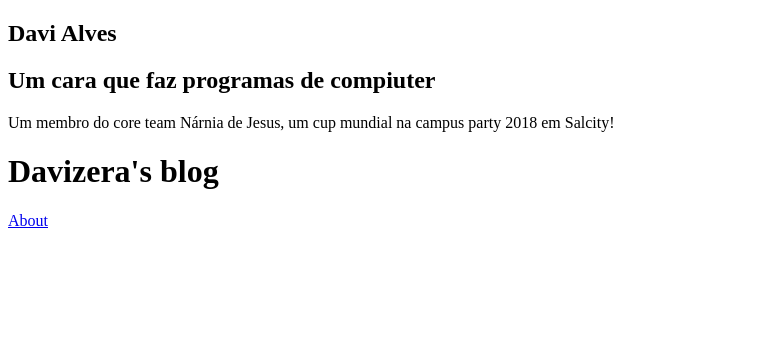
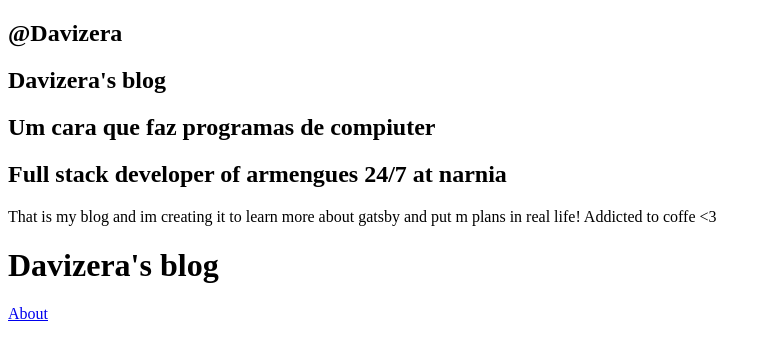
Before and after one commit to Davizera/my-blog, a Gatsby site: page / in a window 1280 px wide. Shown: the whole page, without its empty margins (0-771 px from the left). Built offline with nearby package versions, Linux system fonts and the light colour scheme; Gatsby itself is replaced by a stand-in of ours.

Commit message:
Fixed problem with staticquery and going on

```diff
--- a/gatsby-config.js
+++ b/gatsby-config.js
@@ -3,6 +3,7 @@ module.exports = {
     title: `Davizera's blog`,
     description: `That is my blog and im creating it to learn more about gatsby and put m plans in real life! Addicted to coffe <3`,
     author: `@Davizera`,
+    position: `Full stack developer of armengues 24/7 at narnia`
   },
   plugins: [
     `gatsby-plugin-react-helmet`,
--- a/src/components/Profile/index.js
+++ b/src/components/Profile/index.js
@@ -1,11 +1,62 @@
 import React from 'react'
+import {
+    StaticQuery,
+    graphql
+} from "gatsby"
 
 const Profile = () => (
-    <div className="Profile-wrapper">
-        <h1>Davi Alves</h1>
-        <h2>Um cara que faz programas de compiuter</h2>
-        <p>Um membro do core team Nárnia de Jesus, um cup mundial na campus party 2018 em Salcity!</p>
-    </div>
+    <StaticQuery
+        query=
+        {graphql`query MySiteMetadata {
+                site{
+                    siteMetadata {
+                        title
+                        description
+                        author
+                        position
+                    }
+                }
+            }`
+        }
+        render={({ site: { siteMetadata: { title, author, description, position } } }) => (
+            <div className="Profile-wrapper" >
+                <h1>{author}</h1>
+                <h2>{title}</h2>
+                <h2> Um cara que faz programas de compiuter </h2>
+                <h2> {position} </h2>
+                <p> {description} </p>
+            </div>
+        )}
+    />
 )
 
+/**
+ * this way we're use static query to fetch data from graphql and render 'dinamically' without using desctructin assignment
+ */
+// const Profile = () => (
+//     <StaticQuery
+//         query=
+//         {graphql
+//             `query MySiteMetadata {
+//                 site{
+//                     siteMetadata {
+//                         title
+//                         description
+//                         author
+//                         position
+//                     }
+//                 }
+//             }`
+//         }
+//         render={data => (
+//             <div className="Profile-wrapper" >
+//                 <h1>{data.site.siteMetadata.author}</h1>
+//                 <h2> {data.site.siteMetadata.position} </h2>
+//                 <h2> Um cara que faz programas de compiuter </h2>
+//                 <p> {data.site.siteMetadata.description} </p>
+//             </div>
+//         )}
+//     />
+// )
+
 export default Profile
```
